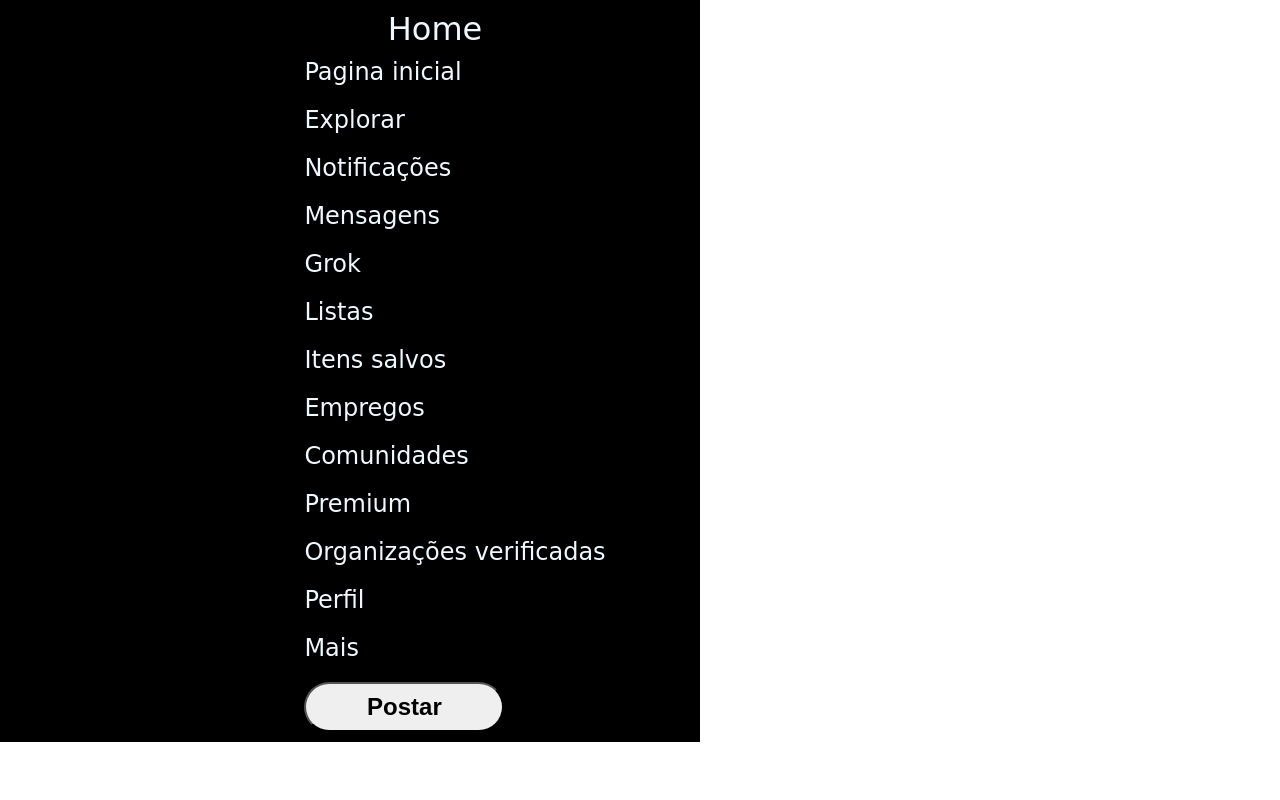
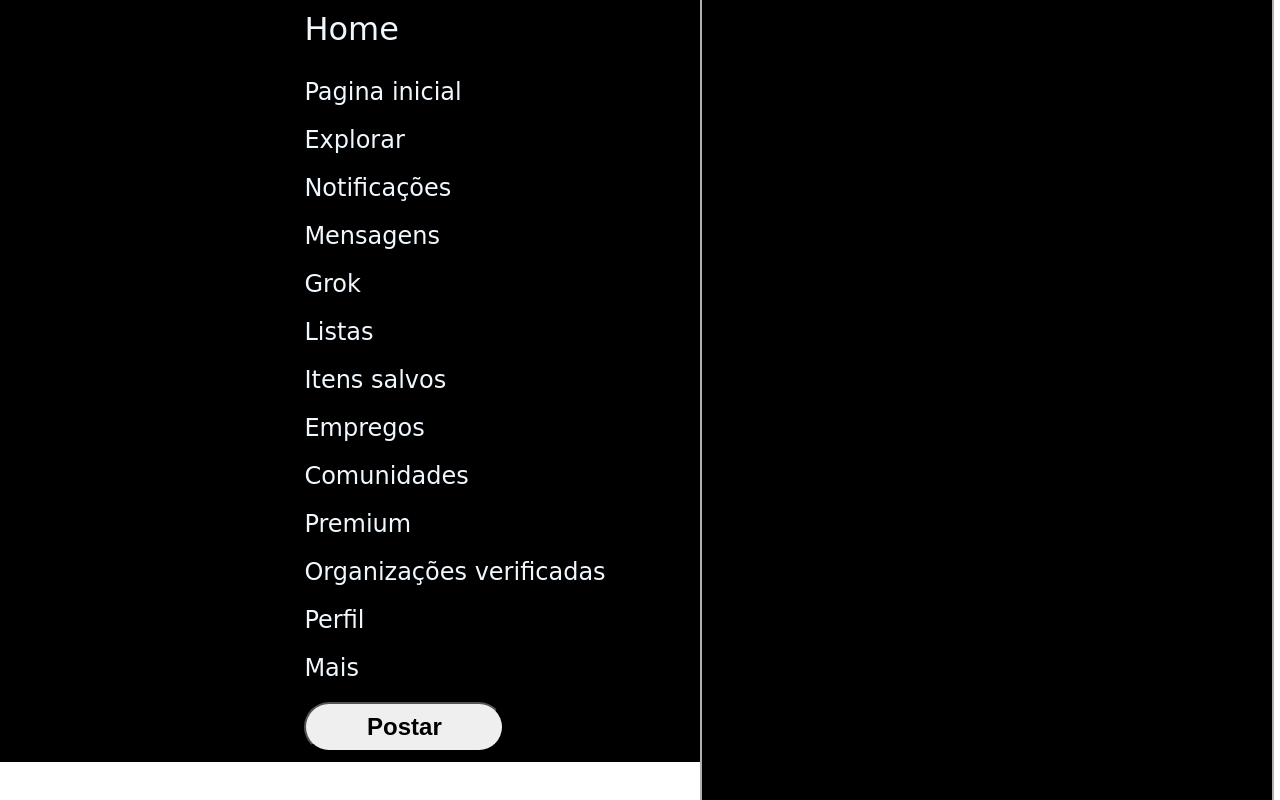
Before and after one commit to CJqualquer/Clone-twitter-project, a plain HTML site: page index.html in a window 1280 px wide. Shown: the top 800 px of the page. Drawn offline with Linux system fonts and the light colour scheme; a web font is replaced by a local one.

Commit message:
base do feed

```diff
--- a/index.html
+++ b/index.html
@@ -12,7 +12,10 @@
             list-style: none;
             text-decoration: none;
         }
-        header{
+        .sidebar{
+            position: fixed;
+            top: 0;
+            left: 0;
             display: flex;
             flex-direction: column;
             background-color: rgb(0, 0, 0);
@@ -52,18 +55,26 @@
             font-size: 24px;
             font-weight: 700;
         }
-        main{
+        .feed{
             display: flex;
-            background-color: black;
+            justify-content: center;
+            align-items: center;
+            background-color: rgb(0, 0, 0);
+            height: 1000px;
+            width: 570px;
+            margin-left: 700px;
+            border-left: 2px solid rgb(175, 175, 175);
+            border-right: 2px solid rgb(175, 175, 175);
         }
 
     </style>
 </head>
 <body>
-    <header>
-        <div class="home" >Home</div>
+    <div class="sidebar">
+
         <nav>
             <ul class="nav-list" >
+                <div class="home" >Home</div>
                 <li><a class="links-list" href="">Pagina inicial</a></li>
                 <li><a class="links-list" href="">Explorar</a></li>
                 <li><a class="links-list" href="">Notificações</a></li>
@@ -80,13 +91,11 @@
                 <li><button class="button-post" >Postar</button></li>
             </ul>
         </nav>
-    </header>
+    </div>
 
-    <main>
-        <div>
-
-        </div>
-    </main>
+    <div class="feed" >
+        dkjhgdhsajds
+    </div>
 
     <footer>
 
```
